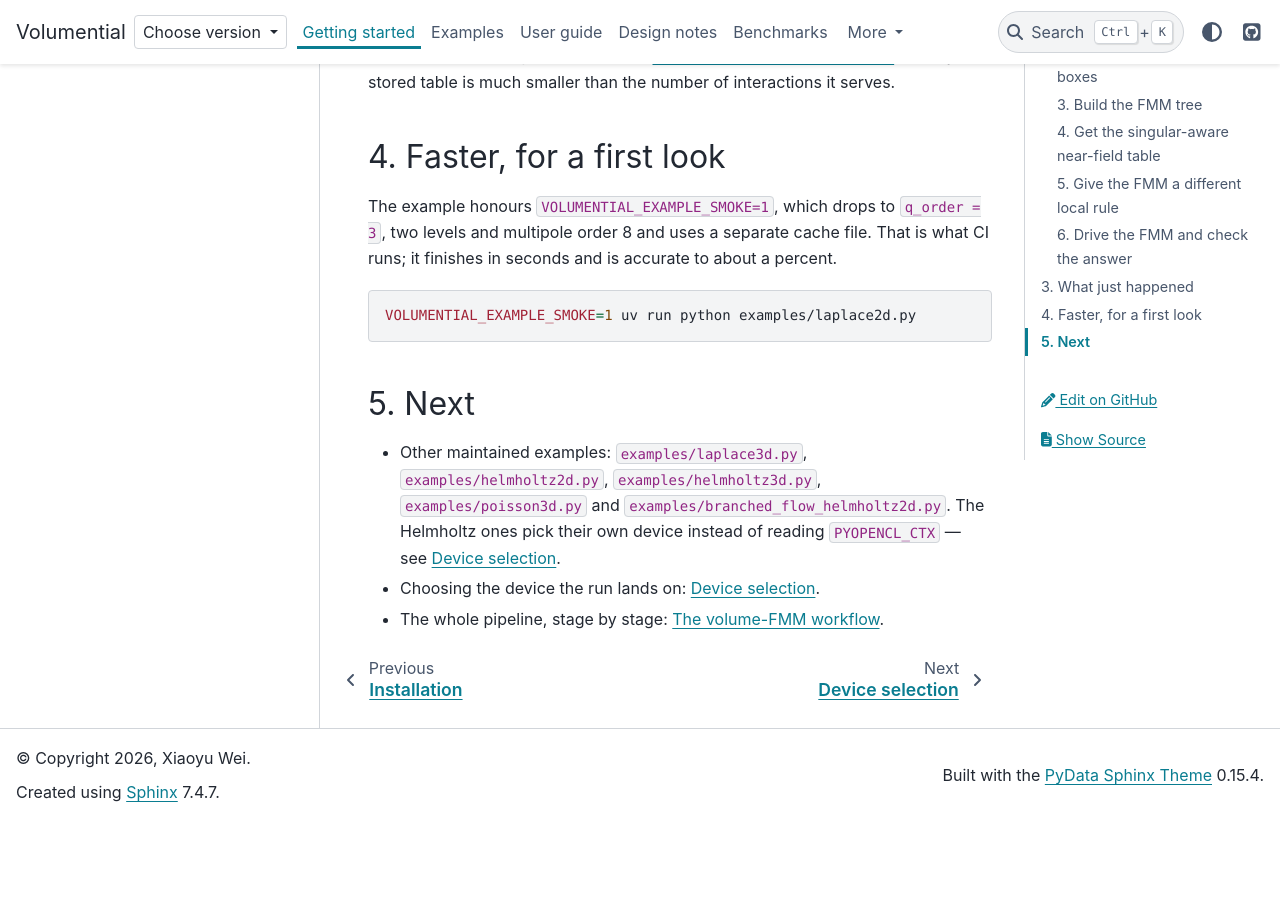
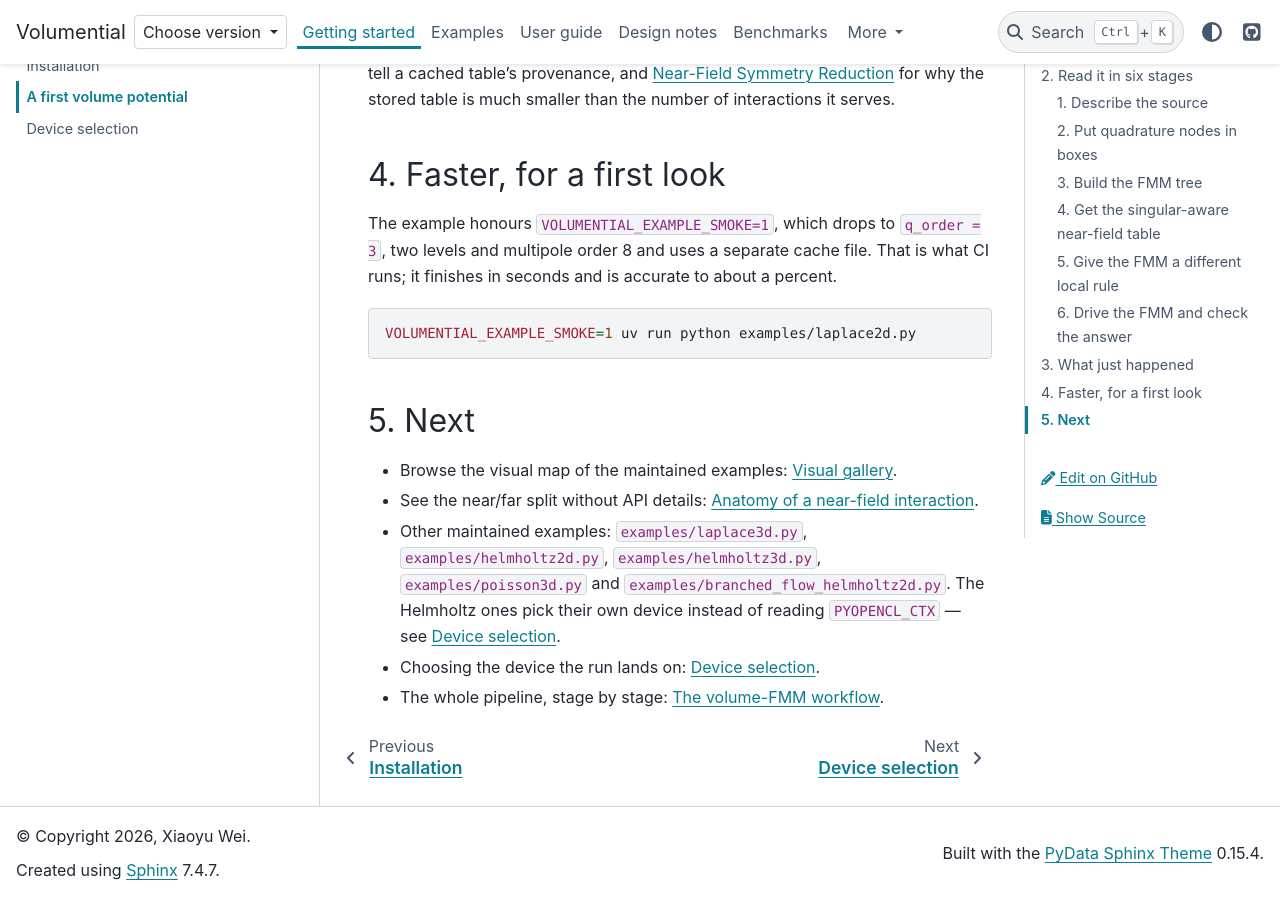
Before and after one commit to xywei/volumential, a Sphinx documentation site: the page built from doc/source/getting-started/first-volume-potential.md, in a window 1280 px wide and 900 px high, scrolled down 4179 px. Built offline with Sphinx 7.4.7 and the PyData theme 0.15.4, drawn with Linux system fonts in a browser that asks for light colours; before the commit the page ends 5000 px from its top, so only the background shows below that; some of the changed text lies outside the part shown.

Commit message:
docs: keep first-run plotting cheap and link next steps

```diff
--- a/doc/source/getting-started/first-volume-potential.md
+++ b/doc/source/getting-started/first-volume-potential.md
@@ -251,6 +252,8 @@ VOLUMENTIAL_EXAMPLE_SMOKE=1 uv run python examples/laplace2d.py
 
 ## 5. Next
 
+- Browse the visual map of the maintained examples: {doc}`../examples/gallery`.
+- See the near/far split without API details: {doc}`../user-guide/near-field-anatomy`.
 - Other maintained examples: `examples/laplace3d.py`,
   `examples/helmholtz2d.py`, `examples/helmholtz3d.py`,
   `examples/poisson3d.py` and `examples/branched_flow_helmholtz2d.py`. The
```
Also changed, not shown: other parts of doc/source/getting-started/first-volume-potential.md (+1 -0 lines).
